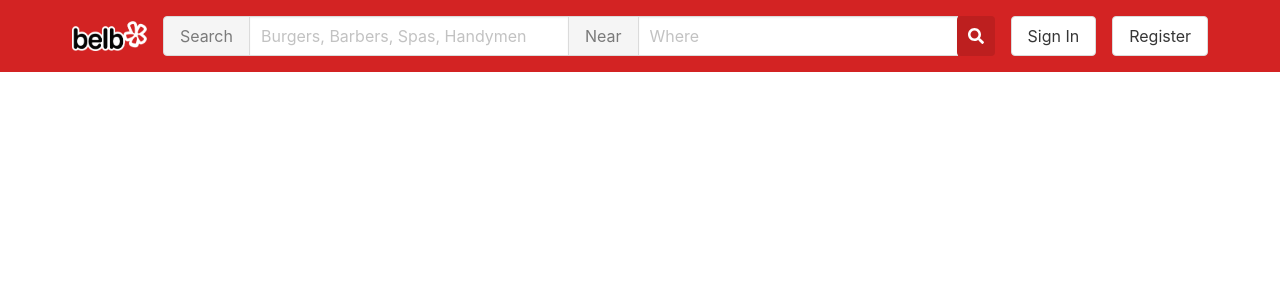
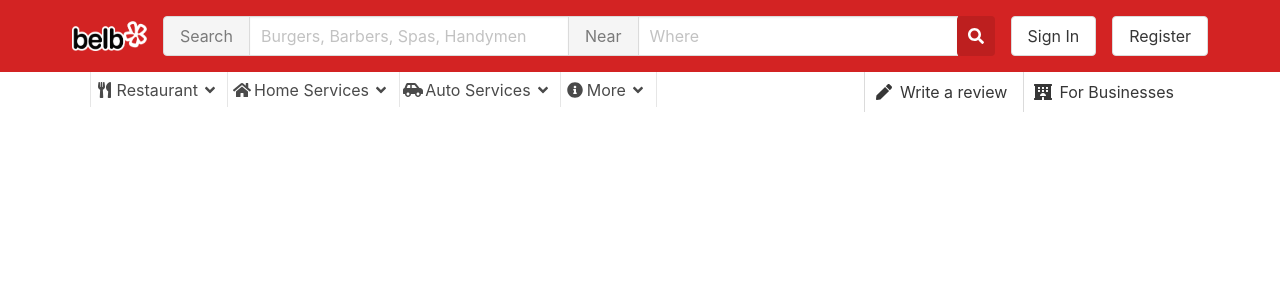
Before and after one commit to rkd0608/Eats-frontend, a React (Create React App) app: page /search in a window 1280 px wide. Shown: the top 300 px of the page. Built offline with nearby package versions, Linux system fonts and the light colour scheme.

Commit message:
add sub nav

```diff
--- /dev/null
+++ b/src/NavBar/SubNav/SubNav.js
@@ -0,0 +1,39 @@
+import React from 'react';
+import {SubNavitem} from './SubNavitem/SubNavitem';
+import styles from './SubNav.module.css';
+
+export function SubNav(){
+
+    return (
+        <div className={styles['container']}>
+                <div className= {styles['sub-nav']}>
+                    <div>
+                        <SubNavitem label='Restaurant' icon='fa-utensils' />
+                        <SubNavitem label='Home Services' icon='fa-home' />
+                        <SubNavitem label='Auto Services' icon='fa-car-side' />
+                        <SubNavitem label='More' icon='fa-info-circle' showRightBorder />
+
+                    </div>
+                    <div>
+                        <button className={`button ${styles['subnav-button']} ${styles['omit-right-border']}`}>
+                            <span className="icon">
+                                <i className="fas fa-pen" />
+                            </span>
+                            <span>Write a review</span>
+                        </button>
+
+                        <button className={`button ${styles['subnav-button']} ${styles['omit-right-border']}`}>
+                            <span className="icon">
+                                <i className="fas fa-hotel" />
+                            </span>
+                            <span>For Businesses</span>
+                        </button>
+
+                    </div>
+
+
+                </div>
+
+    </div>
+    );
+}
--- /dev/null
+++ b/src/NavBar/SubNav/SubNav.module.css
@@ -0,0 +1,23 @@
+.sub-nav{
+    display: flex;
+    justify-content: space-between;
+    max-width: 1100px;
+    width: 100%;
+}
+
+.container{
+    display: flex;
+    justify-content: center;
+}
+
+:global(.button).subnav-button{
+
+    border-radius: 0;
+    border-bottom: 0;
+    border-top: 0;
+}
+
+:global(.button).omit-right-border{
+    border-right: none;
+
+}
--- /dev/null
+++ b/src/NavBar/SubNav/SubNavitem/SubNavitem.js
@@ -0,0 +1,32 @@
+import React from 'react';
+import styles from './SubNavitem.module.css';
+
+
+export function SubNavitem(props){
+
+    const borderClass= props.showRightBorder ? styles['right-border'] : '';
+
+    return (
+         <div className="dropdown is-hoverable">
+                <div className="dropdown-trigger">
+                    <div className={`${styles['sub-nav-item']} ${borderClass}`} aria-haspopup="true" aria-controls="dropdown-menu4">
+                    <span className="icon is-small">
+                        <i className={`fas ${props.icon}`}></i>
+                    </span>
+                        <span>{props.label}</span>
+                        <span className="icon is-small">
+                            <i className="fas fa-angle-down" aria-hidden="true"></i>
+                        </span>
+                    </div>
+                </div>
+                <div className="dropdown-menu" id="dropdown-menu4" role="menu">
+                    <div className="dropdown-content">
+                        <div className="dropdown-item">
+                            <p>You can insert <strong>any type of content</strong> within the dropdown menu.</p>
+                        </div>
+                    </div>
+                </div>
+            </div>
+    );
+
+}
--- /dev/null
+++ b/src/NavBar/SubNav/SubNavitem/SubNavitem.module.css
@@ -0,0 +1,14 @@
+.sub-nav-item{
+    padding: 0.35rem;
+    display:flex;
+    align-items: center;
+    border-left: 1px solid rgb(230, 230, 230);
+}
+
+.sub-nav-item > * {
+    margin-right: 4px;
+}
+
+.right-border {
+    border-right: 1px solid rgb(230, 230, 230);
+}
--- a/src/Search/Search.js
+++ b/src/Search/Search.js
@@ -1,11 +1,13 @@
 import React from 'react';
 import {NavBar} from '../NavBar/NavBar';
+import {SubNav} from '../NavBar/SubNav/SubNav';
 
 export function Search(){
 
     return (
         <div>
             <NavBar />
+            <SubNav />
         </div>
     );
 }
```
